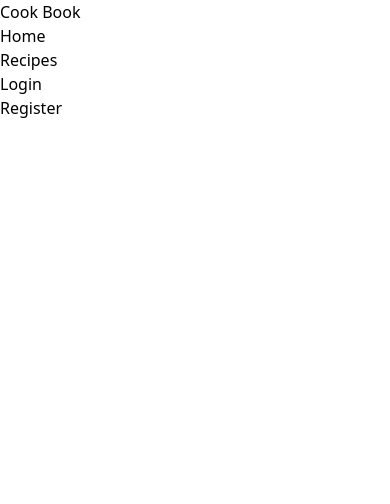
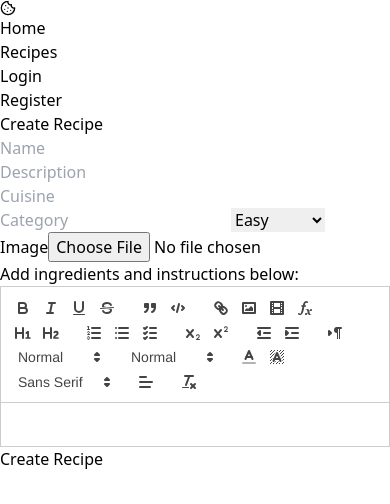
Before and after one commit to rorisangputu/cook-book, a React (Vite) app in the folder client/: page /addrecipe in a window 390 px wide. Shown: the top 504 px of the page. Built offline with nearby package versions, Linux system fonts and the light colour scheme.

Commit message:
adding things

```diff
--- a/client/package.json
+++ b/client/package.json
@@ -11,10 +11,12 @@
   },
   "dependencies": {
     "axios": "^1.7.2",
+    "dotenv": "^16.4.5",
     "moment": "^2.30.1",
     "react": "^18.3.1",
     "react-dom": "^18.3.1",
     "react-icons": "^5.2.1",
+    "react-quill": "^2.0.0",
     "react-router-dom": "^6.24.1"
   },
   "devDependencies": {
--- a/client/src/App.jsx
+++ b/client/src/App.jsx
@@ -4,6 +4,7 @@ import Nav from './components/Nav'
 import Register from './pages/Register'
 import Login from './pages/Login';
 import Recipe from './pages/Recipe';
+import AddRecipe from './pages/AddRecipe';
 function App() {
   return (
     <>
@@ -21,6 +22,9 @@ function App() {
         <Route path={'/recipe/:id'} element={
           <Recipe />
         } />
+        <Route path={'/addrecipe'} element={
+          <AddRecipe />
+        } />
 
       </Routes>
     </>
--- /dev/null
+++ b/client/src/components/Editor.jsx
@@ -0,0 +1,42 @@
+import ReactQuill from "react-quill"
+import 'react-quill/dist/quill.snow.css';
+const modules = {
+    toolbar: [
+        ['bold', 'italic', 'underline', 'strike'],        // toggled buttons
+        ['blockquote', 'code-block'],
+        ['link', 'image', 'video', 'formula'],
+
+        [{ 'header': 1 }, { 'header': 2 }],               // custom button values
+        [{ 'list': 'ordered' }, { 'list': 'bullet' }, { 'list': 'check' }],
+        [{ 'script': 'sub' }, { 'script': 'super' }],      // superscript/subscript
+        [{ 'indent': '-1' }, { 'indent': '+1' }],          // outdent/indent
+        [{ 'direction': 'rtl' }],                         // text direction
+
+        [{ 'size': ['small', false, 'large', 'huge'] }],  // custom dropdown
+        [{ 'header': [1, 2, 3, 4, 5, 6, false] }],
+
+        [{ 'color': [] }, { 'background': [] }],          // dropdown with defaults from theme
+        [{ 'font': [] }],
+        [{ 'align': [] }],
+
+        ['clean']                                         // remove formatting button
+    ]
+};
+
+const formats = [
+    'header', 'bold', 'italic', 'underline', 'strike', 'blockquote',
+    'list', 'bullet', 'indent', 'link', 'image'
+];
+const Editor = ({ name, onChange }) => {
+
+    return (
+        <div>
+            <ReactQuill className=''
+                name={name}
+                modules={modules} formats={formats}
+                onChange={onChange} />
+        </div>
+    )
+}
+
+export default Editor
--- a/client/src/components/Nav.jsx
+++ b/client/src/components/Nav.jsx
@@ -1,14 +1,15 @@
 // import { useContext, useEffect } from "react"
 import { Link } from "react-router-dom"
 // import { UserContext } from "../UserContext";
+import { LuCookie } from "react-icons/lu";
 
 const Nav = () => {
 
     return (
         <div className="w-full shadow-md h-10">
             <div className="w-[90%] md:container mx-auto flex items-center justify-between my-3">
-                <div className="">
-                    <h1 className="text-[20px] font-semibold">Cook Book</h1>
+                <div className="flex items-center">
+                    <LuCookie className=" h-7 w-7" />
                 </div>
                 <div className="flex ">
 
--- a/client/src/components/RecipeItem.jsx
+++ b/client/src/components/RecipeItem.jsx
@@ -5,11 +5,11 @@ const RecipeItem = () => {
     return (
         <div>
             <Link to={`/recipe/:id`}>
-                <img className='h-48 rounded-2xl' src={foodpic} alt="" />
+                <img className='h-42 rounded-2xl' src={foodpic} alt="" />
 
-                <h1 className='text-[23px] mt-3 mb-1 font-medium'>Shakshuka</h1>
+                <h1 className='text-[20px] mt-3 mb-1 font-medium'>Shakshuka</h1>
 
-                <p className='text-md text-[#626262]'>By Melissa Brown</p>
+                <p className='text-sm text-[#626262]'>By Melissa Brown</p>
             </Link>
         </div>
     )
--- a/client/src/pages/AddRecipe.jsx
+++ b/client/src/pages/AddRecipe.jsx
@@ -0,0 +1,108 @@
+import { useState, } from 'react'
+import { useNavigate } from 'react-router-dom'; // Correct import
+import 'react-quill/dist/quill.snow.css';
+import Editor from '../components/Editor';
+import upload from "../utils/upload.js";
+import newRequest from "../utils/newRequest.js";
+
+const AddRecipe = () => {
+    const [file, setFile] = useState(null);
+    //const [content, setContent] = useState('');
+    const [user, setUser] = useState({
+        name: "",
+        desc: "",
+        content: "",
+        img: "",
+        cuisine: "",
+        category: "",
+        difficulty: ""
+    });
+
+    const navigate = useNavigate();
+
+    const handleChange = (e) => {
+        setUser((prev) => {
+            return { ...prev, [e.target.name]: e.target.value };
+        });
+
+        console.log(user)
+    };
+
+
+    const handleSubmit = async (e) => {
+        e.preventDefault();
+
+        const url = await upload(file);
+        try {
+            await newRequest.post("/auth/register", {
+                ...user,
+                img: url,
+            });
+            navigate("/")
+        } catch (err) {
+            console.log(err);
+        }
+    };
+
+    return (
+        <div className='w-full'>
+            <div className='w-[90%] md:container mx-auto'>
+                <h1 className='mt-4 text-[17px]'>Create Recipe</h1>
+                <form action="" onSubmit={handleSubmit} className='flex flex-col gap-y-4 my-5 md:w-[90%] md:mx-auto'>
+                    <input type="text"
+                        placeholder={'Name'}
+                        className='border rounded-lg h-10 border-[#a4a4a4] p-2'
+                        name='name'
+                        onChange={handleChange}
+                    />
+                    <input
+                        type="text"
+                        placeholder={'Description'}
+                        className='border rounded-lg h-10 border-[#a4a4a4] p-2'
+                        name='desc'
+                        onChange={handleChange}
+                    />
+                    <input
+                        type="text"
+                        placeholder={'Cuisine'}
+                        className='border rounded-lg h-10 border-[#a4a4a4] p-2'
+                        name='cuisine'
+                        onChange={handleChange}
+                    />
+                    <input
+                        type="text"
+                        placeholder={'Category'}
+                        className='border rounded-lg h-10 border-[#a4a4a4] p-2'
+                        name='category'
+                        onChange={handleChange}
+                    />
+
+                    <select
+                        className='border rounded-lg h-10 border-[#a4a4a4] p-2'
+                        name='difficulty'
+                        onChange={handleChange}
+                        required
+                    >
+                        <option value="Easy">Easy</option>
+                        <option value="Medium">Medium</option>
+                        <option value="Advanced">Advanced</option>
+                    </select>
+
+                    <div>
+                        <label>Image</label>
+                        <input
+                            type="file"
+                            className='p-2 border rounded-lg border-[#a3a3a3]'
+                            onChange={e => setFile(e.target.file[0])}
+                        />
+                    </div>
+                    <p className='text-[#5a5a5a] text-sm'>Add ingredients and instructions below:</p>
+                    <Editor name='content' onChange={handleChange} />
+                    <button className='bg-[#171717] text-white h-10 cursor-pointer rounded-lg'>Create Recipe</button>
+                </form>
+            </div>
+        </div>
+    )
+}
+
+export default AddRecipe
--- a/client/src/pages/Home.jsx
+++ b/client/src/pages/Home.jsx
@@ -1,10 +1,13 @@
 import RecipeList from "../components/RecipeList"
+import { Link } from "react-router-dom"
 
 const Home = () => {
     return (
         <div className="w-full">
             <div className="w-[90%] md:container mx-auto">
-                <h1>Hello</h1>
+                <Link to={`/addrecipe`}>
+                    <button className="bg-black text-white font-medium rounded-2xl p-2 my-3">Add Recipe</button>
+                </Link>
                 <RecipeList />
             </div>
 
--- /dev/null
+++ b/client/src/utils/newRequest.js
@@ -0,0 +1,8 @@
+import axios from "axios"
+
+const newRequest = axios.create({
+    baseURL: "http://localhost:8800/api",
+    withCredentials: true,
+});
+
+export default newRequest;
--- /dev/null
+++ b/client/src/utils/upload.js
@@ -0,0 +1,18 @@
+import axios from "axios";
+
+const upload = async (file) => {
+    const data = new FormData();
+    data.append("file", file);
+    data.append("upload_preset", "Cooks");
+    const uploadLink = process.env.REACT_APP_CLOUDINARY_URL
+    try {
+        const res = await axios.post(uploadLink, data);
+
+        const { url } = res.data;
+        return url;
+    } catch (err) {
+        console.log("Upload error:", err);
+    }
+};
+
+export default upload;
```
Also changed, not shown: 2 other files (tests, documents, lock files or other folders).
